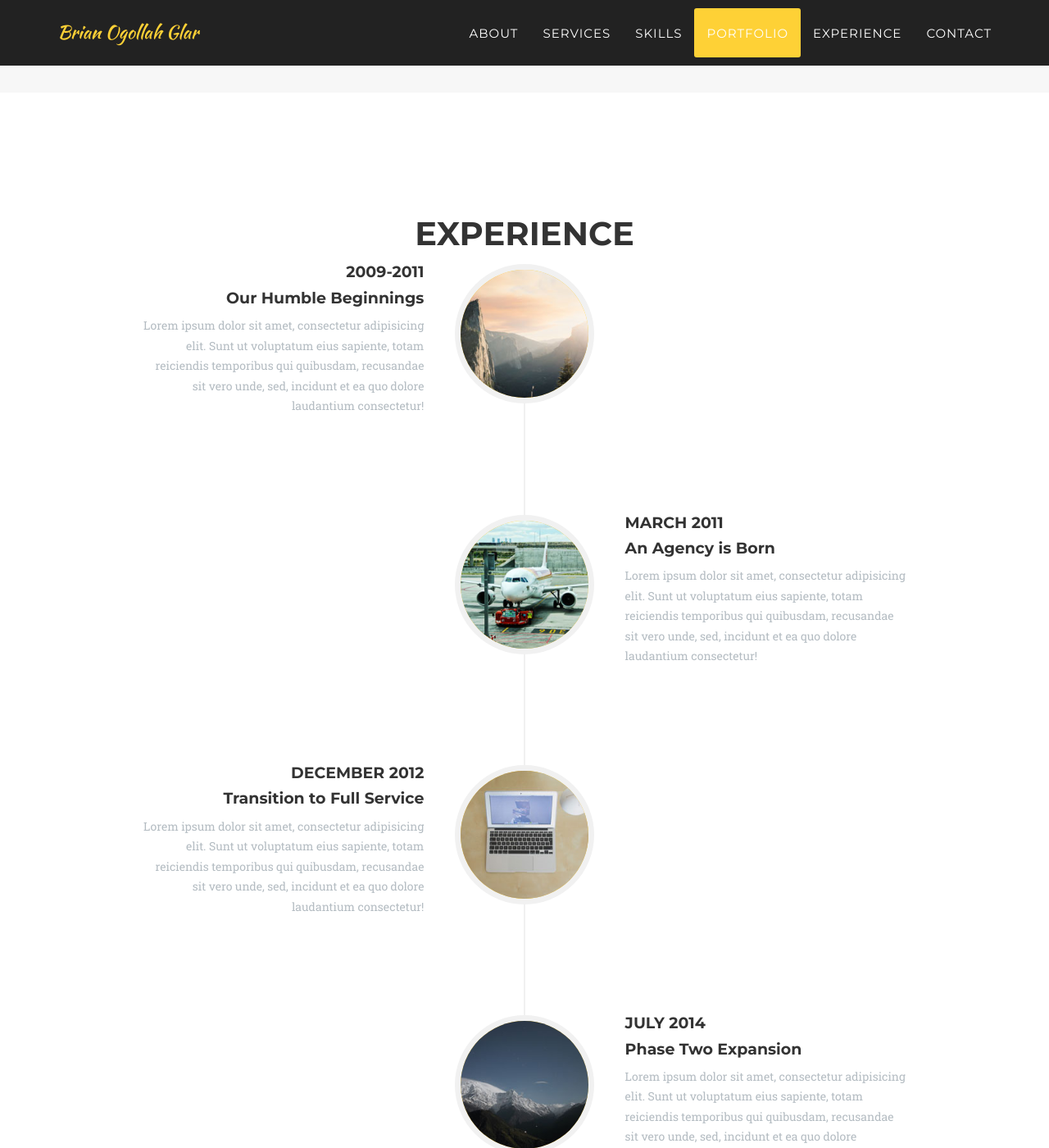
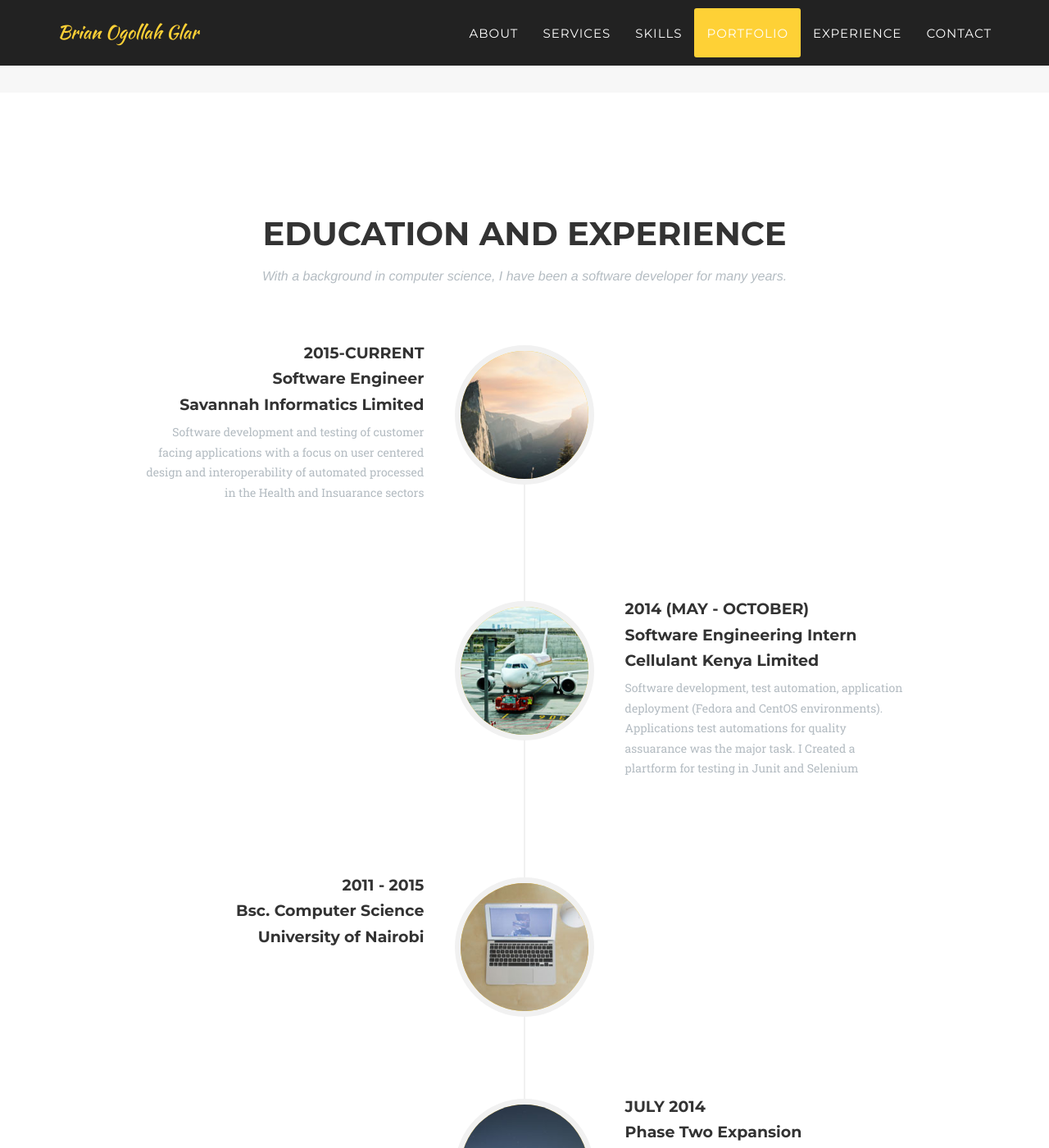
Before and after one commit to bglar/bglar.github.io, a Jekyll site: the page built from index.html, in a window 1280 px wide and 1400 px high, scrolled down 3593 px. Shown: the whole window at 82% size. Built offline with Jekyll 4.4.1, drawn with Linux system fonts in a browser that asks for light colours; some web fonts are replaced.

Commit message:
Update experience.html

```diff
--- a/_includes/experience.html
+++ b/_includes/experience.html
@@ -3,7 +3,8 @@
         <div class="container">
             <div class="row">
                 <div class="col-lg-12 text-center">
-                    <h2 class="section-heading">Experience</h2>
+                    <h2 class="section-heading">Education and Experience</h2>
+                    <h3 class="section-subheading text-muted">With a background in computer science, I have been a software developer for many years.</h3>
                 </div>
             </div>
             <div class="row">
@@ -15,11 +16,12 @@
                             </div>
                             <div class="timeline-panel">
                                 <div class="timeline-heading">
-                                    <h4>2009-2011</h4>
-                                    <h4 class="subheading">Our Humble Beginnings</h4>
+                                    <h4>2015-Current</h4>
+                                    <h4 class="subheading">Software Engineer</h4>
+                                    <h4 class="subheading">Savannah Informatics Limited</h4>
                                 </div>
                                 <div class="timeline-body">
-                                    <p class="text-muted">Lorem ipsum dolor sit amet, consectetur adipisicing elit. Sunt ut voluptatum eius sapiente, totam reiciendis temporibus qui quibusdam, recusandae sit vero unde, sed, incidunt et ea quo dolore laudantium consectetur!</p>
+                                    <p class="text-muted">Software development and testing of customer facing applications with a focus on user centered design and interoperability of automated processed in the Health and Insuarance sectors</p>
                                 </div>
                             </div>
                         </li>
@@ -29,11 +31,12 @@
                             </div>
                             <div class="timeline-panel">
                                 <div class="timeline-heading">
-                                    <h4>March 2011</h4>
-                                    <h4 class="subheading">An Agency is Born</h4>
+                                    <h4>2014 (May - October)</h4>
+                                    <h4 class="subheading">Software Engineering Intern</h4>
+                                    <h4 class="subheading">Cellulant Kenya Limited</h4>
                                 </div>
                                 <div class="timeline-body">
-                                    <p class="text-muted">Lorem ipsum dolor sit amet, consectetur adipisicing elit. Sunt ut voluptatum eius sapiente, totam reiciendis temporibus qui quibusdam, recusandae sit vero unde, sed, incidunt et ea quo dolore laudantium consectetur!</p>
+                                    <p class="text-muted">Software development, test automation, application deployment (Fedora and CentOS environments). Applications test automations for quality assuarance was the major task. I Created a plartform for testing in Junit and Selenium</p>
                                 </div>
                             </div>
                         </li>
@@ -43,11 +46,12 @@
                             </div>
                             <div class="timeline-panel">
                                 <div class="timeline-heading">
-                                    <h4>December 2012</h4>
-                                    <h4 class="subheading">Transition to Full Service</h4>
+                                    <h4>2011 - 2015</h4>
+                                    <h4 class="subheading">Bsc. Computer Science</h4>
+                                    <h4 class="subheading">University of Nairobi</h4>
                                 </div>
                                 <div class="timeline-body">
-                                    <p class="text-muted">Lorem ipsum dolor sit amet, consectetur adipisicing elit. Sunt ut voluptatum eius sapiente, totam reiciendis temporibus qui quibusdam, recusandae sit vero unde, sed, incidunt et ea quo dolore laudantium consectetur!</p>
+                                    <p class="text-muted"></p>
                                 </div>
                             </div>
                         </li>
```
